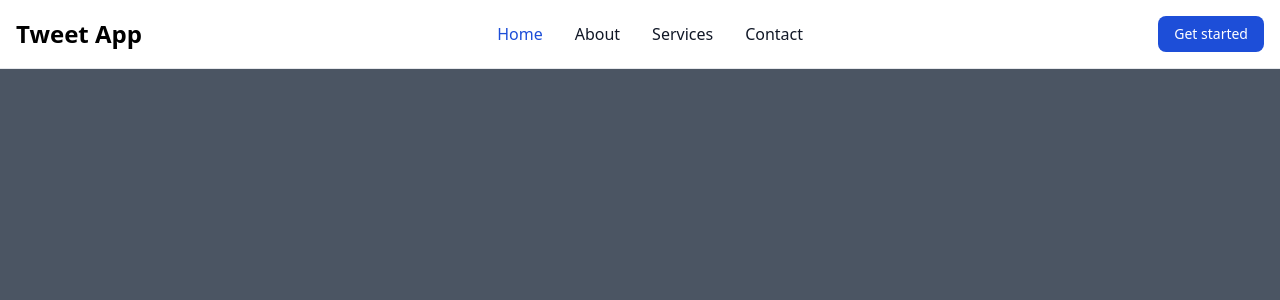
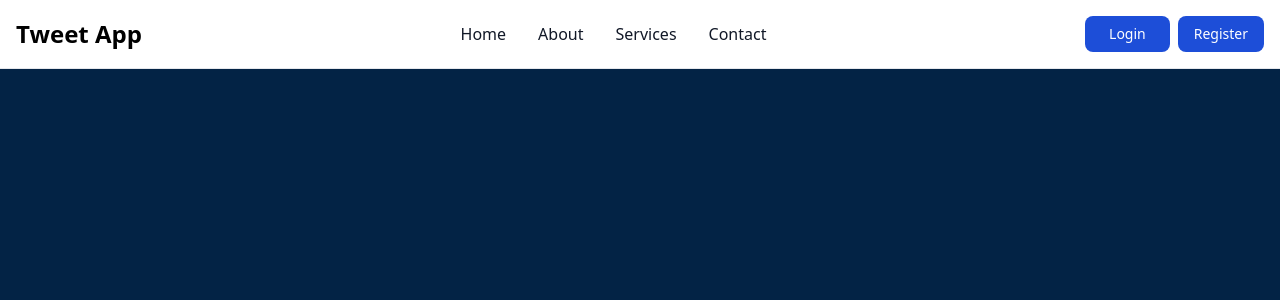
Before and after one commit to Abhisheklodha01/Django-Tweet-App, a Django app: page /tweet/ in a window 1280 px wide. Shown: the top 300 px of the page. Run offline with Django 5.2, Linux system fonts and the light colour scheme; some libraries are stand-ins or nearby versions.

Commit message:
added requirememts

```diff
--- a/tweet_app/templates/layout.html
+++ b/tweet_app/templates/layout.html
@@ -8,7 +8,7 @@
     <link rel="stylesheet" href="{% static 'style.css' %}" />
     {% tailwind_css %}
   </head>
-  <body class="bg-gray-600">
+  <body class="bg-[#032345]">
     <nav
       class="bg-white dark:bg-gray-900 fixed w-full z-20 top-0 start-0 border-b border-gray-200 dark:border-gray-600"
     >
@@ -28,14 +28,29 @@
         <div class="flex md:order-2 space-x-3 md:space-x-0 rtl:space-x-reverse">
           <button
             type="button"
-            class="text-white bg-blue-700 hover:bg-blue-800 focus:ring-4 focus:outline-none focus:ring-blue-300 font-medium rounded-lg text-sm px-4 py-2 text-center dark:bg-blue-600 dark:hover:bg-blue-700 dark:focus:ring-blue-800"
+            class="text-white mr-2 bg-blue-700 hover:bg-blue-800
+                     focus:ring-4 focus:outline-none focus:ring-blue-300
+                     font-medium rounded-lg text-sm px-6 py-2 text-center
+                    dark:bg-blue-600 dark:hover:bg-blue-700 dark:focus:ring-blue-800"
           >
-            Get started
+            Login
+          </button>
+          <button
+            type="button"
+            class="text-white bg-blue-700 hover:bg-blue-800
+                     focus:ring-4 focus:outline-none focus:ring-blue-300 font-medium
+                     rounded-lg text-sm px-4 py-2 text-center
+                   dark:bg-blue-600 dark:hover:bg-blue-700 dark:focus:ring-blue-800"
+          >
+            Register
           </button>
           <button
             data-collapse-toggle="navbar-sticky"
             type="button"
-            class="inline-flex items-center p-2 w-10 h-10 justify-center text-sm text-gray-500 rounded-lg md:hidden hover:bg-gray-100 focus:outline-none focus:ring-2 focus:ring-gray-200 dark:text-gray-400 dark:hover:bg-gray-700 dark:focus:ring-gray-600"
+            class="inline-flex items-center p-2 w-10 h-10 justify-center
+                   text-sm text-gray-500 rounded-lg md:hidden hover:bg-gray-100
+                   focus:outline-none focus:ring-2 focus:ring-gray-200
+                 dark:text-gray-400 dark:hover:bg-gray-700 dark:focus:ring-gray-600"
             aria-controls="navbar-sticky"
             aria-expanded="false"
           >
@@ -62,34 +77,49 @@
           id="navbar-sticky"
         >
           <ul
-            class="flex flex-col p-4 md:p-0 mt-4 font-medium border border-gray-100 rounded-lg bg-gray-50 md:space-x-8 rtl:space-x-reverse md:flex-row md:mt-0 md:border-0 md:bg-white dark:bg-gray-800 md:dark:bg-gray-900 dark:border-gray-700"
+            class="flex flex-col p-4 md:p-0 mt-4 font-medium border border-gray-100
+                   rounded-lg bg-gray-50 md:space-x-8 rtl:space-x-reverse
+                   md:flex-row md:mt-0 md:border-0 md:bg-white dark:bg-gray-800
+                 md:dark:bg-gray-900 dark:border-gray-700"
           >
             <li>
               <a
                 href="#"
-                class="block py-2 px-3 text-white bg-blue-700 rounded md:bg-transparent md:text-blue-700 md:p-0 md:dark:text-blue-500"
-                aria-current="page"
+                class="block py-2 px-3 text-gray-900 rounded hover:bg-gray-100
+                       md:hover:bg-transparent md:hover:text-blue-700 md:p-0
+                     md:dark:hover:text-blue-500 dark:text-white dark:hover:bg-gray-700
+                     dark:hover:text-white md:dark:hover:bg-transparent dark:border-gray-700"
+
                 >Home</a
               >
             </li>
             <li>
               <a
                 href="#"
-                class="block py-2 px-3 text-gray-900 rounded hover:bg-gray-100 md:hover:bg-transparent md:hover:text-blue-700 md:p-0 md:dark:hover:text-blue-500 dark:text-white dark:hover:bg-gray-700 dark:hover:text-white md:dark:hover:bg-transparent dark:border-gray-700"
+                class="block py-2 px-3 text-gray-900 rounded hover:bg-gray-100
+                       md:hover:bg-transparent md:hover:text-blue-700 md:p-0
+                     md:dark:hover:text-blue-500 dark:text-white dark:hover:bg-gray-700
+                     dark:hover:text-white md:dark:hover:bg-transparent dark:border-gray-700"
                 >About</a
               >
             </li>
             <li>
               <a
                 href="#"
-                class="block py-2 px-3 text-gray-900 rounded hover:bg-gray-100 md:hover:bg-transparent md:hover:text-blue-700 md:p-0 md:dark:hover:text-blue-500 dark:text-white dark:hover:bg-gray-700 dark:hover:text-white md:dark:hover:bg-transparent dark:border-gray-700"
+                class="block py-2 px-3 text-gray-900 rounded hover:bg-gray-100
+                       md:hover:bg-transparent md:hover:text-blue-700 md:p-0
+                     md:dark:hover:text-blue-500 dark:text-white dark:hover:bg-gray-700
+                     dark:hover:text-white md:dark:hover:bg-transparent dark:border-gray-700"
                 >Services</a
               >
             </li>
             <li>
               <a
                 href="#"
-                class="block py-2 px-3 text-gray-900 rounded hover:bg-gray-100 md:hover:bg-transparent md:hover:text-blue-700 md:p-0 md:dark:hover:text-blue-500 dark:text-white dark:hover:bg-gray-700 dark:hover:text-white md:dark:hover:bg-transparent dark:border-gray-700"
+                class="block py-2 px-3 text-gray-900 rounded hover:bg-gray-100
+                       md:hover:bg-transparent md:hover:text-blue-700 md:p-0
+                     md:dark:hover:text-blue-500 dark:text-white dark:hover:bg-gray-700
+                     dark:hover:text-white md:dark:hover:bg-transparent dark:border-gray-700"
                 >Contact</a
               >
             </li>
--- a/tweet_app/theme/static/css/dist/styles.css
+++ b/tweet_app/theme/static/css/dist/styles.css
@@ -873,6 +873,14 @@ select {
   margin-left: -280px;
 }
 
+.ml-2 {
+  margin-left: 0.5rem;
+}
+
+.mr-2 {
+  margin-right: 0.5rem;
+}
+
 .block {
   display: block;
 }
@@ -1024,6 +1032,30 @@ select {
   background-color: rgb(75 85 99 / var(--tw-bg-opacity, 1));
 }
 
+.bg-blue-800 {
+  --tw-bg-opacity: 1;
+  background-color: rgb(30 64 175 / var(--tw-bg-opacity, 1));
+}
+
+.bg-\[\] {
+  background-color: ;
+}
+
+.bg-\[\#063970\] {
+  --tw-bg-opacity: 1;
+  background-color: rgb(6 57 112 / var(--tw-bg-opacity, 1));
+}
+
+.bg-\[\#042d58\] {
+  --tw-bg-opacity: 1;
+  background-color: rgb(4 45 88 / var(--tw-bg-opacity, 1));
+}
+
+.bg-\[\#032345\] {
+  --tw-bg-opacity: 1;
+  background-color: rgb(3 35 69 / var(--tw-bg-opacity, 1));
+}
+
 .p-2 {
   padding: 0.5rem;
 }
@@ -1049,6 +1081,11 @@ select {
 .px-4 {
   padding-left: 1rem;
   padding-right: 1rem;
+}
+
+.px-6 {
+  padding-left: 1.5rem;
+  padding-right: 1.5rem;
 }
 
 .ps-10 {
```
Also changed, not shown: requirements.txt (+25 -0 lines), tweet_app/db.sqlite3, tweet_app/tweet/migrations/0001_initial.py (added).
